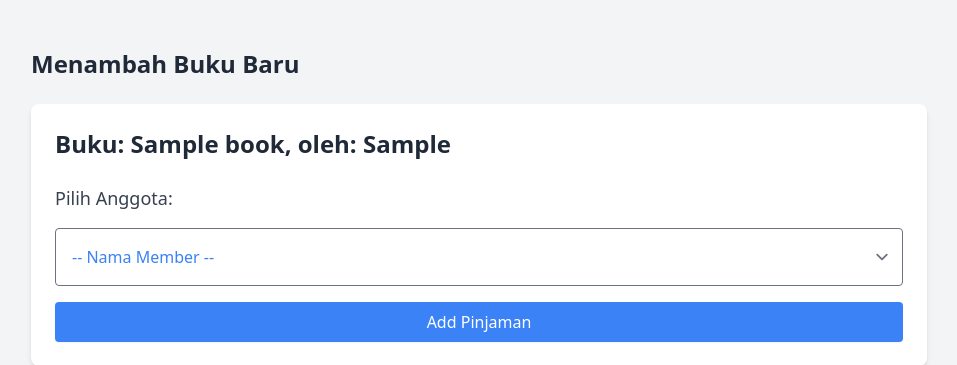
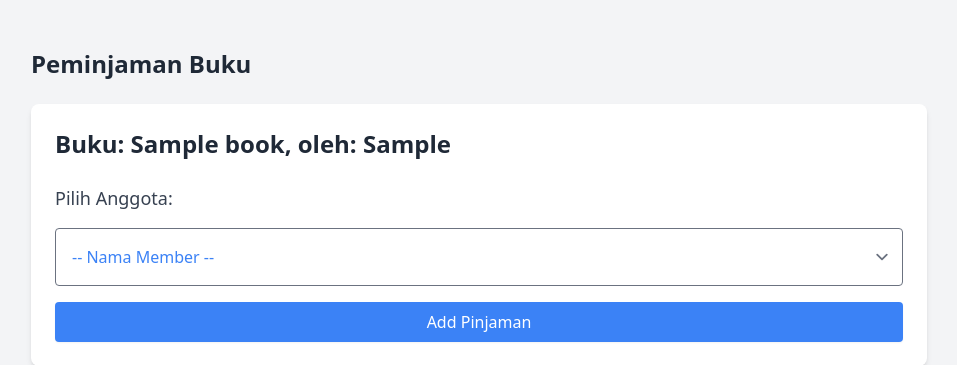
Before and after one commit to DaveN8/manajemen_perpustakaan, a Flask app: page /borrow_book/1 in a window 1280 px wide. Shown: the part 72-437 px from the top of the page, without its empty margins (161-1118 px from the left). Run offline with Flask 3, Linux system fonts and the light colour scheme; tables that the repository leaves empty hold one stand-in row (values such as "Sample post"); some libraries are stand-ins or nearby versions.

Commit message:
perubaan text pada form pinjam

```diff
--- a/templates/pinjam/add_pinjam.html
+++ b/templates/pinjam/add_pinjam.html
@@ -1,12 +1,12 @@
 {% extends 'base.html' %}
 
 {% block title %}
-Add Member
+Add Pinjaman
 {% endblock %}
 
 {% block content %}
 <div class="max-w-4xl mx-auto py-8">
-    <h2 class="text-2xl font-bold text-gray-800 mb-6">Menambah Buku Baru</h2>
+    <h2 class="text-2xl font-bold text-gray-800 mb-6">Peminjaman Buku</h2>
 
     {% with messages = get_flashed_messages() %}
     {% if messages %}
@@ -46,6 +46,7 @@
         </div>
     </form>
 
+    <!-- kembali ke Home -->
     <div class="flex justify-between my-6">
         <a href="/" class="bg-blue-500 hover:bg-blue-600 text-white font-medium py-2 px-4 rounded" type="button">
             Kembali
```
